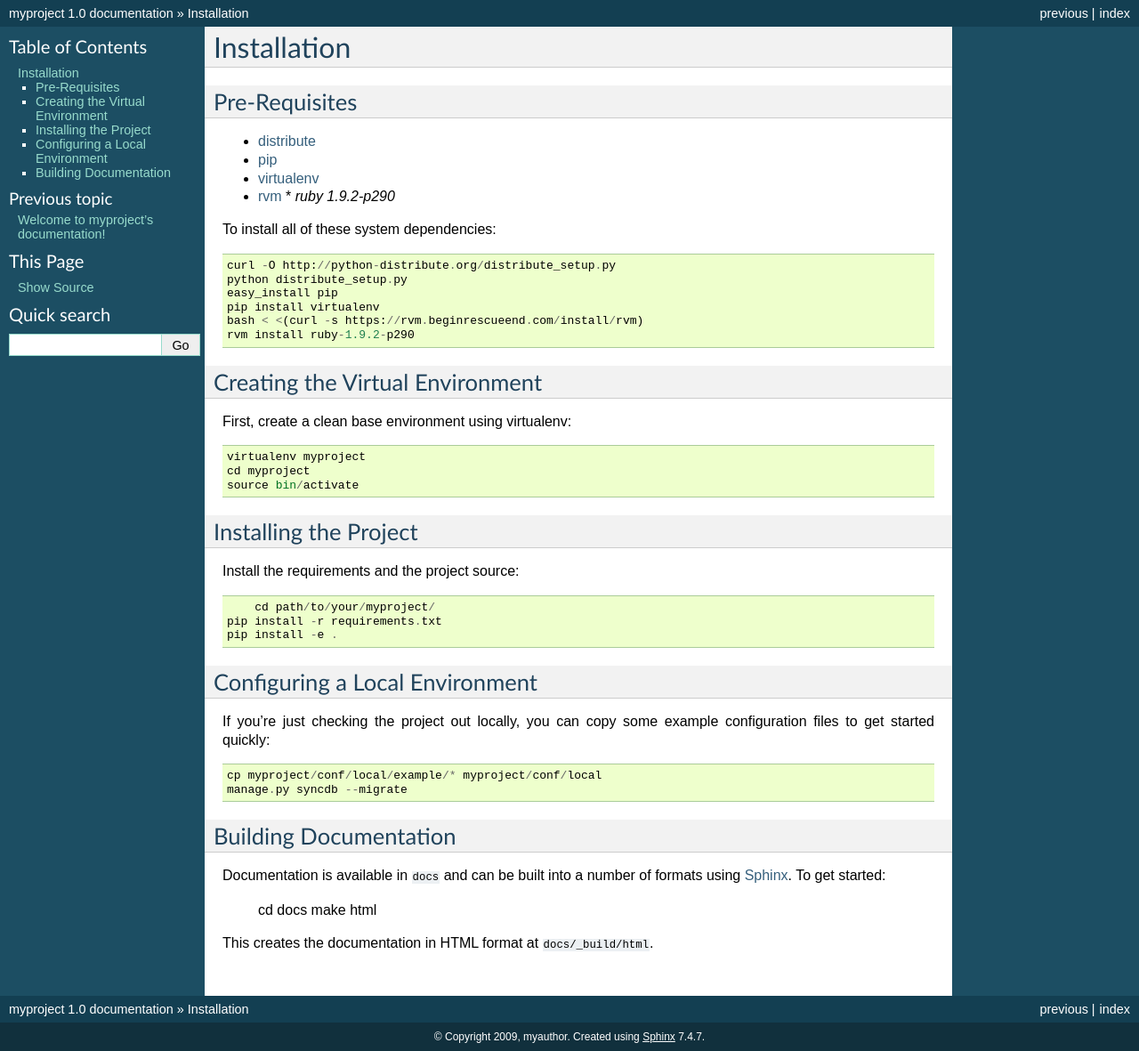
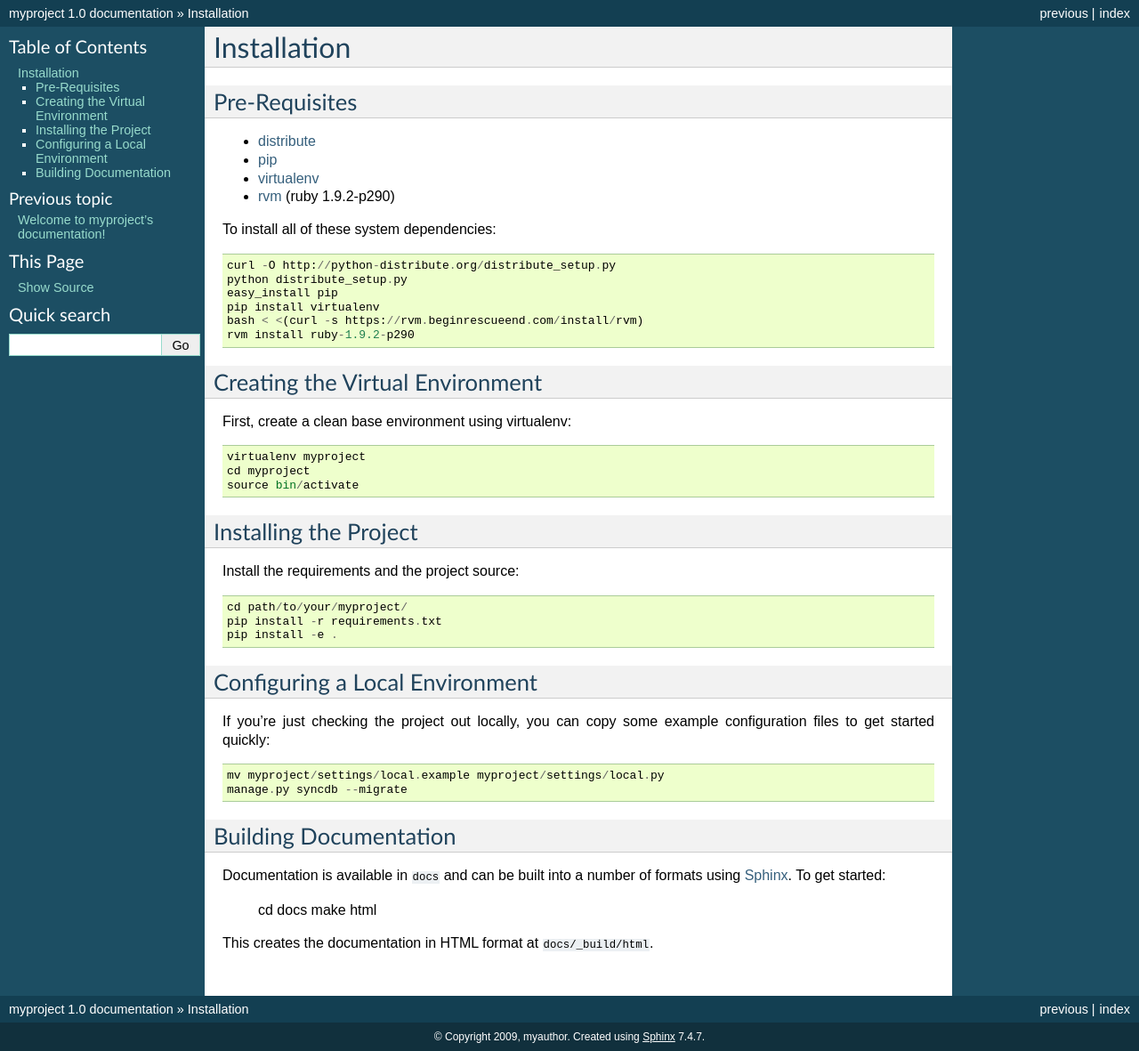
Before and after one commit to adrianrego/django-project-template, a Sphinx documentation site: the page built from docs/install.rst, in a window 1280 px wide. Shown: the whole page at 89% size. Built offline with Sphinx 7.4.7, drawn with Linux system fonts in a browser that asks for light colours.

Commit message:
update install docs

```diff
--- a/docs/install.rst
+++ b/docs/install.rst
@@ -8,8 +8,7 @@ Pre-Requisites
 * `distribute <http://pypi.python.org/pypi/distribute>`_
 * `pip <http://pypi.python.org/pypi/pip>`_
 * `virtualenv <http://pypi.python.org/pypi/virtualenv>`_
-* `rvm <http://beginrescueend.com/>`_
-  * `ruby 1.9.2-p290`
+* `rvm <http://beginrescueend.com/>`_ (ruby 1.9.2-p290)
 
 To install all of these system dependencies::
 
@@ -36,7 +35,7 @@ Installing the Project
 
 Install the requirements and the project source::
 
-	cd path/to/your/myproject/
+    cd path/to/your/myproject/
     pip install -r requirements.txt
     pip install -e .
 
@@ -47,7 +46,7 @@ Configuring a Local Environment
 If you're just checking the project out locally, you can copy some example
 configuration files to get started quickly::
 
-    cp myproject/conf/local/example/* myproject/conf/local
+    mv myproject/settings/local.example myproject/settings/local.py
     manage.py syncdb --migrate
 
 
```
